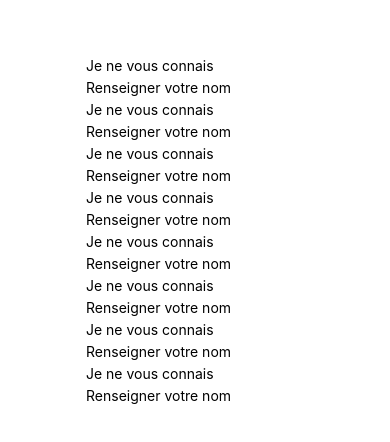
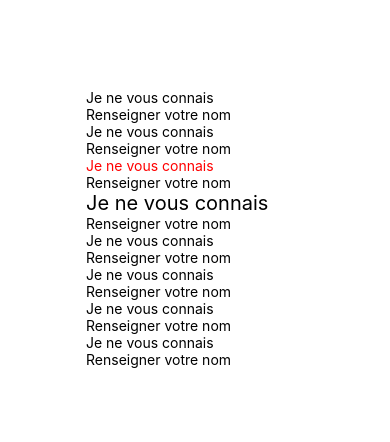
Before and after one commit to Djeg/book-library-native-app, a React Native app: screen / in a window 390 px wide. Shown: the part 194-636 px from the top of the page. Built offline with nearby package versions, Linux system fonts and the light colour scheme.

Commit message:
Optimize Hello

```diff
--- a/src/Hello.js
+++ b/src/Hello.js
@@ -28,12 +28,12 @@ const HelloText = ({ name, age, ...restProps }) =>
 const HelloText = ({ name, age, ...restProps }) =>
   <Text {...restProps}>{!name ? 'Je ne vous connais' : `Bonjour ${name}, ${majorText(age)}`}</Text>
 
-export const Hello = ({ age, style }) => {
+export const Hello = ({ age, ...restProps }) => {
   const [ name, setName ] = useState('')
 
   return (
     <View>
-      <HelloText name={name} age={age} style={[styleSheet.helloText]} disabled allowFontScalling />
+      <HelloText name={name} age={age} {...restProps} />
       <TextInput placeholder="Renseigner votre nom" value={name} onChangeText={setName} />
     </View>
   )
```
